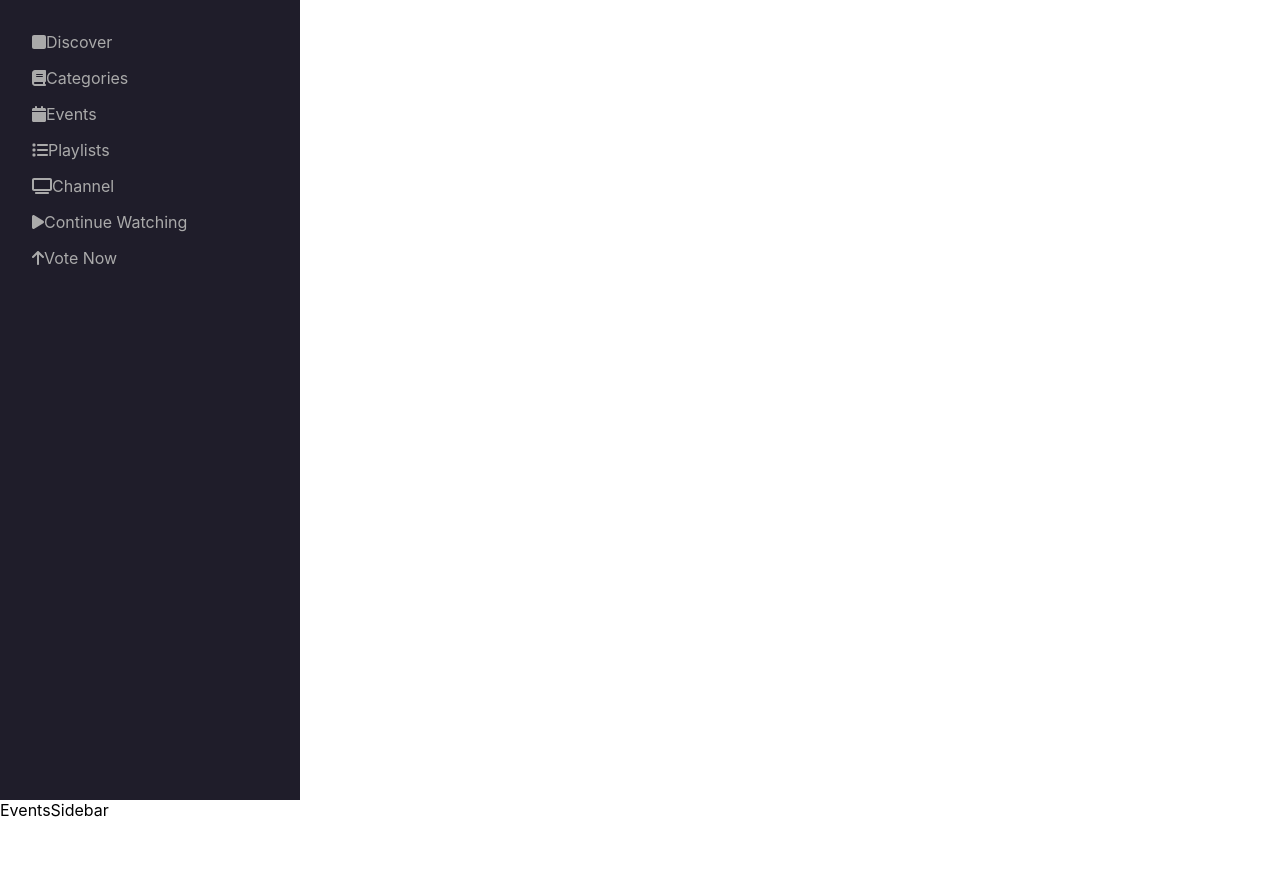
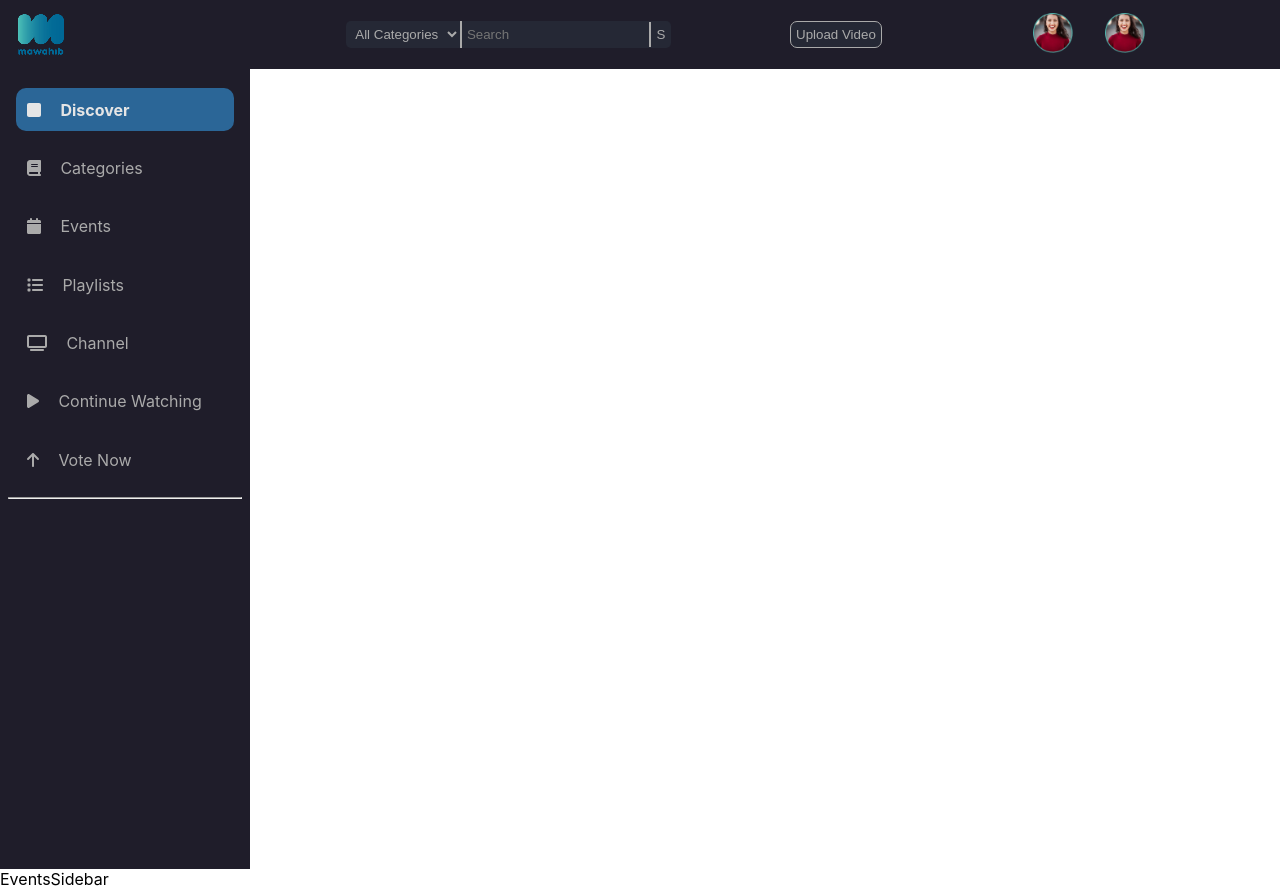
Before and after one commit to systemry420/react-sass-page, a React (Create React App) app: page / in a window 1280 px wide. Before the commit the page ends 820 px from the top, so only its background shows below. Built offline with nearby package versions, Linux system fonts and the light colour scheme.

Commit message:
style sidebar

```diff
--- a/src/App.tsx
+++ b/src/App.tsx
@@ -7,7 +7,7 @@ import './index.scss'
 function App() {
   return (
     <div className="App">
-      {/* <Nav /> */}
+      <Nav />
       <Main />
     </div>
   );
--- a/src/components/LeftSidebar.tsx
+++ b/src/components/LeftSidebar.tsx
@@ -6,10 +6,10 @@ const LeftSidebar = () => {
   return (
     <div className='sidebar-left'>
       <ul className='links'>
-        {links.map(link => {
+        {links.map((link, idx) => {
           return (
             <li className='link'>
-              <a href={link.text}>
+              <a href={link.text} className={idx === 0 ? 'active': ''}>
                 <span className='icon'>{link.icon}</span>
                 <span>{link.text}</span>
               </a>
@@ -17,6 +17,7 @@ const LeftSidebar = () => {
           )
         })}
       </ul>
+      <hr />
     </div>
   )
 }
--- a/src/styles/_variables.scss
+++ b/src/styles/_variables.scss
@@ -1,4 +1,5 @@
 $primary: #4cbeb6;
+$primary-dark: #2b6697;
 $accent: #e5e5e5;
 $label: #aaa;
 $bg-primary: #1f1d2a;
--- a/src/styles/layout/sidebar-left.scss
+++ b/src/styles/layout/sidebar-left.scss
@@ -4,24 +4,32 @@
 .sidebar-left {
     min-height: 100vh;
     background-color: $bg-primary;
-    max-width: 300px;
-    padding: 1em;
+    max-width: 250px;
+    padding: .2em .5em;
 
     .links {
         @include horizontal-list;
 
         .link {
-
-            margin: 1em;
+            margin: 1em .5em;
 
             a {
                 display: flex;
                 color: $label;
                 align-items: center;
                 text-decoration: none;
+                padding: .7em;
+                border-radius: 10px;
 
                 .icon {
+                    margin-right: 1.2em;
 
+                }
+
+                &:hover, &.active {
+                    background-color: $primary-dark;
+                    color: $accent;
+                    font-weight: bold;
                 }
             }
         }
```
